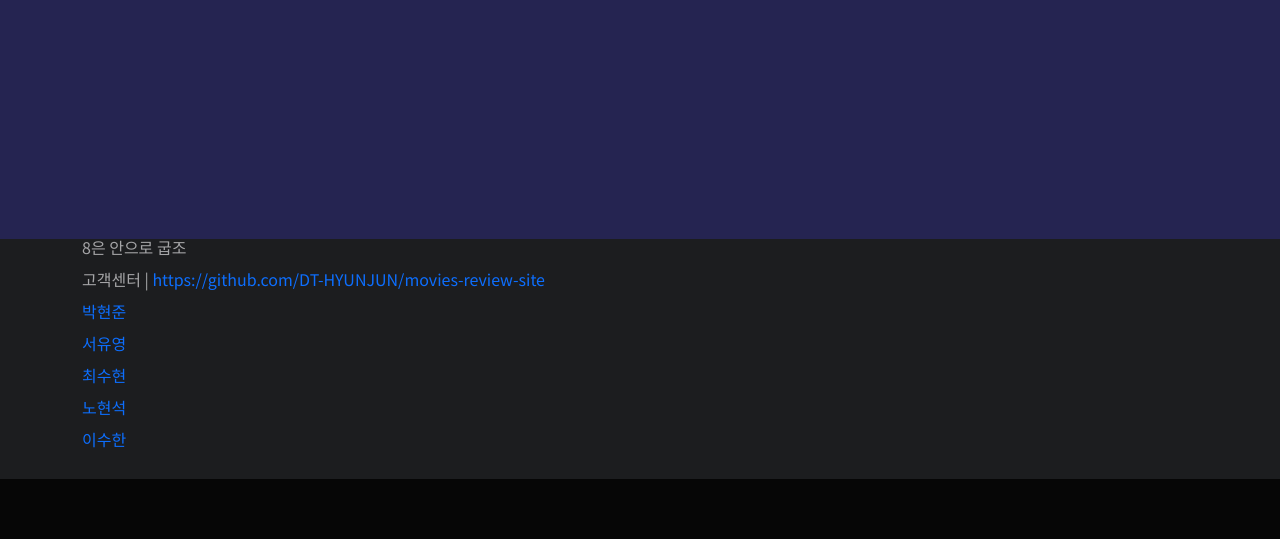
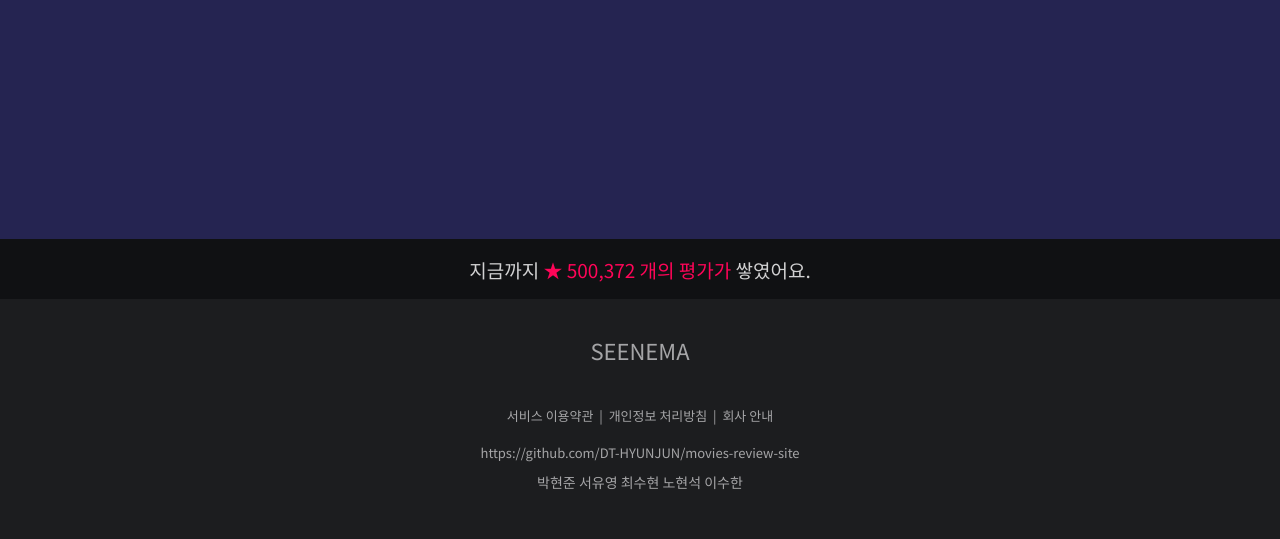
Before and after one commit to DT-HYUNJUN/movies-review-site, a Django app: page /movies/ in a window 1280 px wide. Shown: the part 1129-1668 px from the top of the page. Before the commit the page ends 1608 px from the top, so only its background shows below. Run offline with Django 3.2, Linux system fonts and the light colour scheme; data that the repository does not hold is empty.

Commit message:
[UPDATE]footer

```diff
--- a/static/style/base.css
+++ b/static/style/base.css
@@ -52,5 +52,9 @@ table {
 
 #wrapper{
   height: auto;
-  min-height: calc(100vh - 240px);
+  min-height: calc(100vh - 300px);
 }
+
+.pink-color {
+	color: #ff0558;
+}
--- a/static/style/footer.css
+++ b/static/style/footer.css
@@ -3,8 +3,31 @@
   color: #a5a5a7;
   width: 100%;
   height: 240px;
+  font-size: 13px;
+  padding: 40px 0px 30px;
+  text-align: center;
 }
 
 .footer a {
   text-decoration: none;
+  color: #a5a5a7;
 }
+
+.grade-all {
+  background-color: #101113;
+  color: #d1d1d2;
+  width: 100%;
+  height: 60px;
+  font-size: 19px;
+  display: flex;
+  align-items: center;
+  justify-content: center;
+}
+
+.logo-font-size{
+  font-size: 22px;
+}
+
+.name-font-size{
+  font-size:14px;
+}
--- a/templates/footer.html
+++ b/templates/footer.html
@@ -1,13 +1,21 @@
 {% load static %}
-<div class="footer mb-auto">
+<div class="grade-all">
+  <div>
+    지금까지<span class="pink-color"> ★ 500,372 개의 평가가 </span>쌓였어요.
+  </div>
+</div>
+<div class="footer">
   <div class="container">
-    <div>
-      <span>8은 안으로 굽조</span>
+    <div class="logo-font-size">
+      SEENEMA
     </div>
-    <div class="mt-3">
-      <span>고객센터 | <a href="https://github.com/DT-HYUNJUN/movies-review-site">https://github.com/DT-HYUNJUN/movies-review-site</a></span>
+    <div class="pt-5">
+      서비스 이용약관&nbsp; |&nbsp; 개인정보 처리방침&nbsp; |&nbsp; 회사 안내
     </div>
-    <div class="d-flex flex-column gap-3 mt-3">
+    <div class="pt-4">
+      <span><a href="https://github.com/DT-HYUNJUN/movies-review-site">https://github.com/DT-HYUNJUN/movies-review-site</a></span>
+    </div>
+    <div class="name-font-size pt-3">
       <a href="#">박현준</a>
       <a href="#">서유영</a>
       <a href="#">최수현</a>
```
